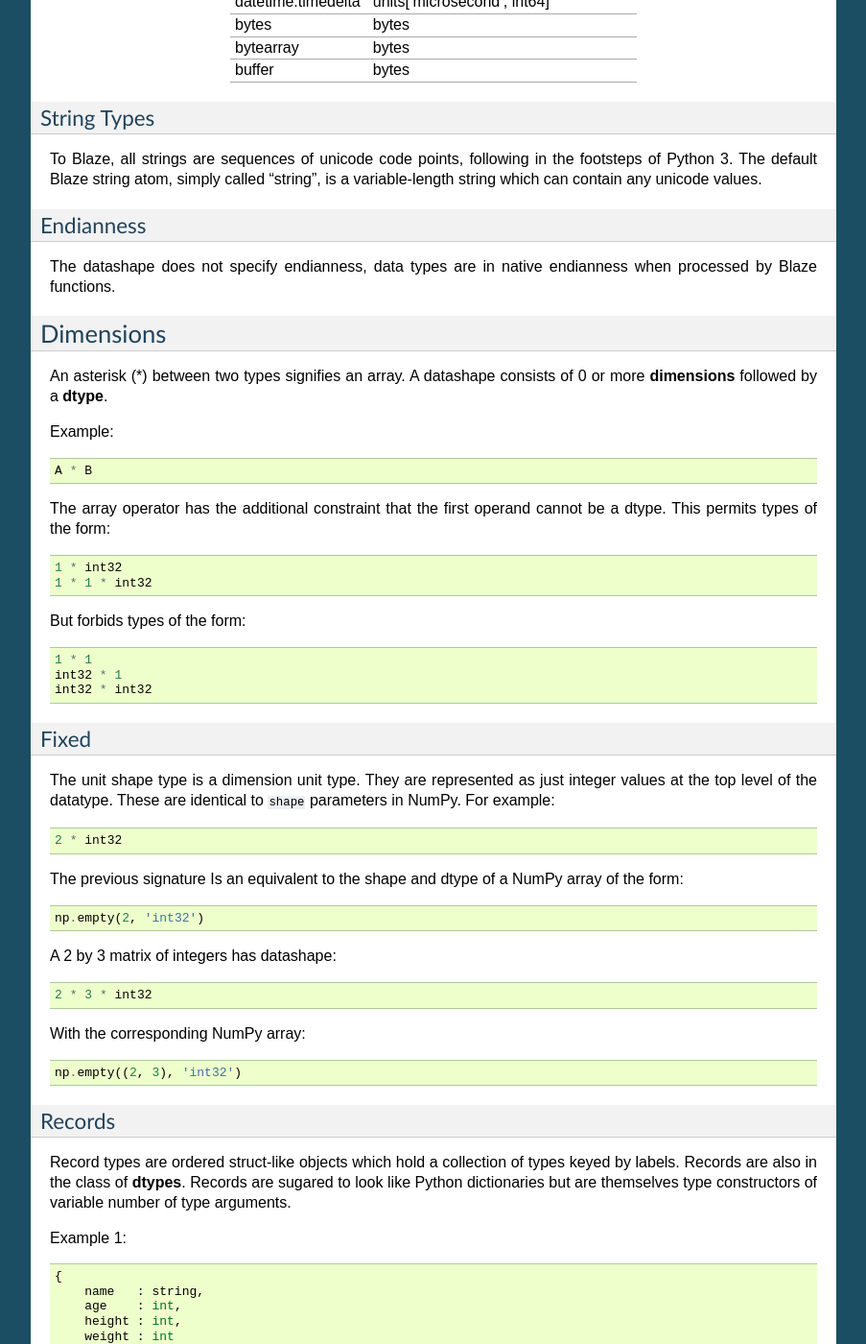
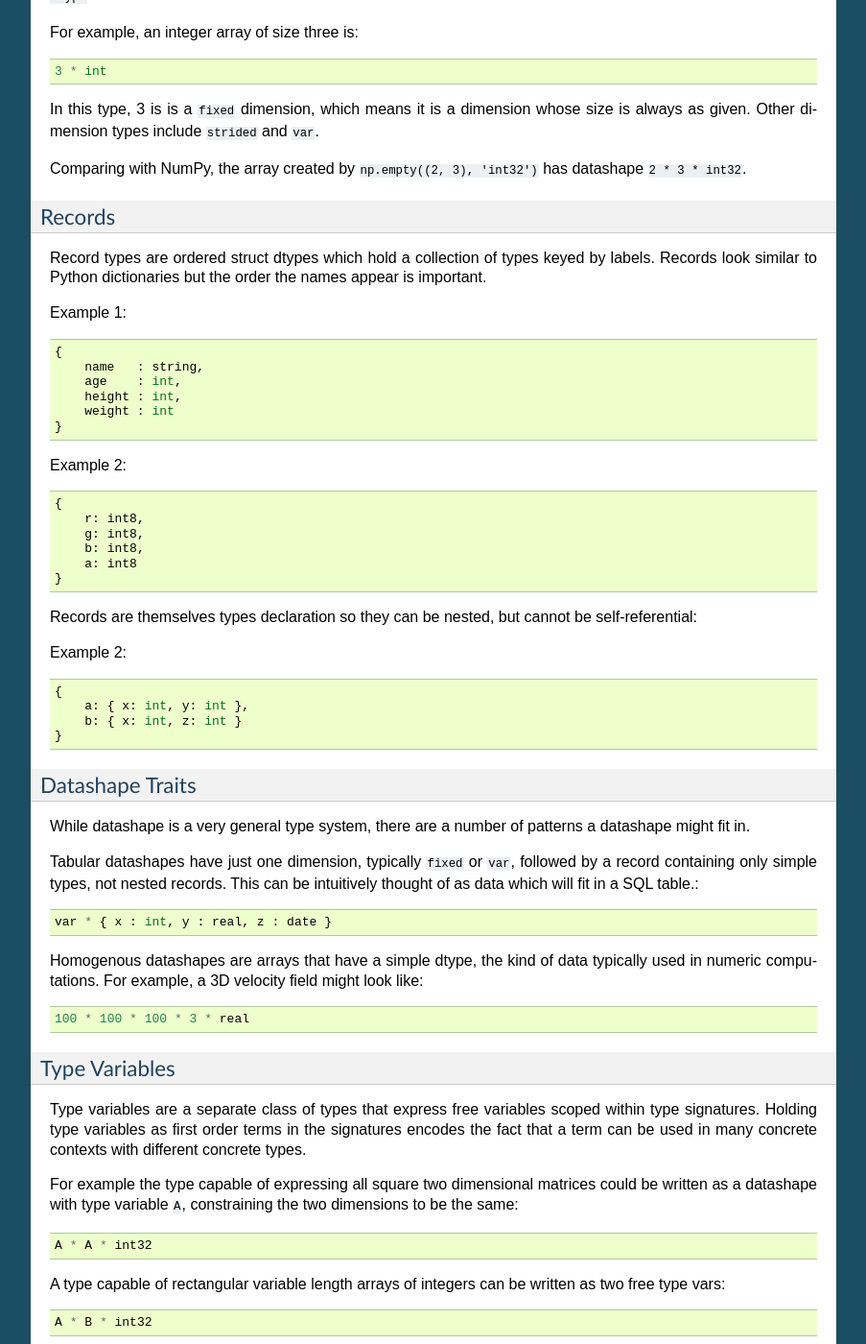
Before and after one commit to blaze/datashape, a Sphinx documentation site: the page built from docs/source/overview.rst, in a window 1280 px wide and 1400 px high, scrolled down 1629 px. Shown: the whole window at 96% size, without its empty margins (198-1101 px from the left). Built offline with Sphinx 7.4.7, drawn with Linux system fonts in a browser that asks for light colours; pages that are not in the unit, such as notebooks, are missing from menus; some of the changed text lies outside the part shown.

Commit message:
Update the overview document

```diff
--- a/docs/source/overview.rst
+++ b/docs/source/overview.rst
@@ -1,47 +1,20 @@
 Datashape Overview
 ==================
 
-Datashape is a generalization of ``dtype`` and ``shape`` into a
-type system which lets us overlay high level structure on existing
-data in Table and Array objects.
+Datashape is a data layout language for array programming. It is designed
+to describe in-situ structured data without requiring transformation
+into a canonical form.
 
-Just like in traditional NumPy, the preferred method of implementing
-generic vector operators is through ad-hoc polymorphism. Numpy's style
-of ad-hoc polymorphism allows ufunc objects to have different behaviors
-when "viewed" at different types. The runtime system then chooses an
-appropriate implementation for each application of the function, based
-on the types of the arguments. Blaze simply extends this specialization
-to data structure and data layout as well as data type ( dtype ).
-
-Many of the ideas behind datashape are generalizations and combinations
-of notions found in Numpy:
-
-.. cssclass:: table-bordered
-
-+----------------+----------------+
-| Numpy          | Blaze          |
-+================+================+
-| Broadcasting   | Unification    |
-+----------------+----------------+
-| Shape          |                |
-+----------------+ Datashape      |
-| Dtype          |                |
-+----------------+----------------+
-| Ufunc          | Gufunc         |
-+----------------+----------------+
+Similar to NumPy, datashape includes ``shape`` and ``dtype``, but combined
+together in the type system.
 
 Units
 -----
 
-Datashape types that are single values are called **unit** types. They
-represent a fixed type that has no internal structure. For example
-``int32``.
-
-In Blaze there are two classes of units: **dtypes** and
-**dimensions**. Measures are units of data, while dimensions are
-units of shape. The combination of dtype and dimension in datashape
-constructors uniquely describe the space of possible values
-of a table or array object.
+Single named types in datashape are called ``unit`` types. They represent
+either a dtype like ``int32`` or ``datetime``, or a single dimension
+like ``var``. Dimensions and a single dtype are composed together in
+a datashape type.
 
 Primitive Types
 ~~~~~~~~~~~~~~~
@@ -92,7 +65,6 @@
 units       Associates physical units with numerical values.
 ==========  =========================================================
 
-
 Many python types can be mapped to datashape types:
 
 .. cssclass:: table-striped
@@ -121,65 +93,32 @@
 To Blaze, all strings are sequences of unicode code points, following
 in the footsteps of Python 3. The default Blaze string atom, simply
 called "string", is a variable-length string which can contain any
-unicode values.
-
-Endianness
-~~~~~~~~~~
-
-The datashape does not specify endianness, data types
-are in native endianness when processed by Blaze functions.
+unicode values. There is also a fixed-size variant compatible with
+NumPy's strings, like ``string[16, "ascii"]``.
 
 Dimensions
 --------
 
 An asterisk (*) between two types signifies an array. A datashape
-consists of 0 or more **dimensions** followed by a **dtype**.
+consists of 0 or more ``dimensions`` followed by a ``dtype``.
 
-Example::
+For example, an integer array of size three is::
 
-    A * B
+    3 * int
 
-The array operator has the additional constraint that the first
-operand cannot be a dtype. This permits types of the form::
+In this type, 3 is is a ``fixed`` dimension, which means it is a dimension
+whose size is always as given. Other dimension types include ``strided``
+and ``var``.
 
-    1 * int32
-    1 * 1 * int32
-
-But forbids types of the form::
-
-    1 * 1
-    int32 * 1
-    int32 * int32
-
-Fixed
-~~~~~
-
-The unit shape type is a dimension unit type. They are represented
-as just integer values at the top level of the datatype. These are
-identical to ``shape`` parameters in NumPy. For example::
-
-    2 * int32
-
-The previous signature Is an equivalent to the shape and dtype of a
-NumPy array of the form::
-
-    np.empty(2, 'int32')
-
-A 2 by 3 matrix of integers has datashape::
-
-    2 * 3 * int32
-
-With the corresponding NumPy array::
-
-    np.empty((2, 3), 'int32')
+Comparing with NumPy, the array created by
+``np.empty((2, 3), 'int32')`` has datashape ``2 * 3 * int32``.
 
 Records
 ~~~~~~~
 
-Record types are ordered struct-like objects which hold a collection of
-types keyed by labels. Records are also in the class of **dtypes**.
-Records are sugared to look like Python dictionaries but
-are themselves type constructors of variable number of type arguments.
+Record types are ordered struct dtypes which hold a collection of
+types keyed by labels. Records look similar to Python
+dictionaries but the order the names appear is important.
 
 Example 1::
 
@@ -193,9 +132,9 @@
 Example 2::
 
     {
-        r: int32,
-        g: int32,
-        b: int32,
+        r: int8,
+        g: int8,
+        b: int8,
         a: int8
     }
 
@@ -205,36 +144,40 @@
 Example 2::
 
     {
-        a: { x: int, y: int };
-        b: { x: int, y: int }
+        a: { x: int, y: int },
+        b: { x: int, z: int }
     }
 
-Composite datashapes that terminate in record types are called
-**table-like**, while any other terminating type is called
-**array-like**.
+Datashape Traits
+~~~~~~~~~~~~~~~~
 
-Example of table-like::
+While datashape is a very general type system, there are a number
+of patterns a datashape might fit in.
 
-    3 * { x : int, y : float }
+Tabular datashapes have just one dimension, typically ``fixed`` or
+``var``, followed by a record containing only simple types, not
+nested records. This can be intuitively thought of as data which
+will fit in a SQL table.::
 
-Example of array-like::
+    var * { x : int, y : real, z : date }
 
-    2 * 3 * int32
+Homogenous datashapes are arrays that have a simple dtype, the kind
+of data typically used in numeric computations. For example,
+a 3D velocity field might look like::
 
+    100 * 100 * 100 * 3 * real
 
 Type Variables
 ~~~~~~~~~~~~~~
 
-**Type variables** a seperate class of types expressed as free variables
-scoped within the type signature. Holding type variables as first order
+Type variables are a separate class of types that express free variables
+scoped within type signatures. Holding type variables as first order
 terms in the signatures encodes the fact that a term can be used in many
 concrete contexts with different concrete types.
 
-Type variables that occur once in a type signature are referred to as
-**free**, while type variables that appear multiple types are **rigid**.
-
 For example the type capable of expressing all square two dimensional
-matrices could be written as a combination of rigid type vars::
+matrices could be written as a datashape with type variable ``A``,
+constraining the two dimensions to be the same::
 
     A * A * int32
 
@@ -243,56 +186,19 @@
 
     A * B * int32
 
-Sums
-----
-
-A **sum type** is a type representing a collection of heterogeneously
-typed values.
-
-* :ref:`option`
-
-.. _option:
-
 Option
 ~~~~~~
 
-A Option is a tagged union representing with the left projection being
-the presence of a value while the right projection being the absence of
-a values. For example in C, all types can be nulled by using ``NULL``
-reference.
+An option type represents data which may be there or not. This is like
+data with ``NA`` values in R, or nullable columns in SQL.
 
 For example a optional int field::
 
-    option[int32]
+    option[int]
 
 Indicates the presense or absense of a integer. For example a
-(``5 * option[int32]``) array could be model the Python data structure:
+``5 * option[int]`` array can model the Python data:
 
 ::
 
     [1, 2, 3, None, None, 4]
-
-Option types are only defined for type arguments of unit dtypes and
-records.
-
-FAQ
----
-
-* How do I convert from DataShape to NumPy shape and
-  dtype?:
-
-.. doctest::
-
-    >>> from datashape import dshape, to_numpy
-    >>> ds = dshape("5 * 5 * int32")
-    >>> to_numpy(ds)
-    ((5, 5), dtype('int32'))
-
-* How do I convert from Numpy Dtype to Datashape?:
-
-.. doctest::
-
-    >>> from datashape import dshape, from_numpy
-    >>> from numpy import dtype
-    >>> from_numpy((5, 5), dtype('int32'))
-    dshape("5 * 5 * int32")
```
